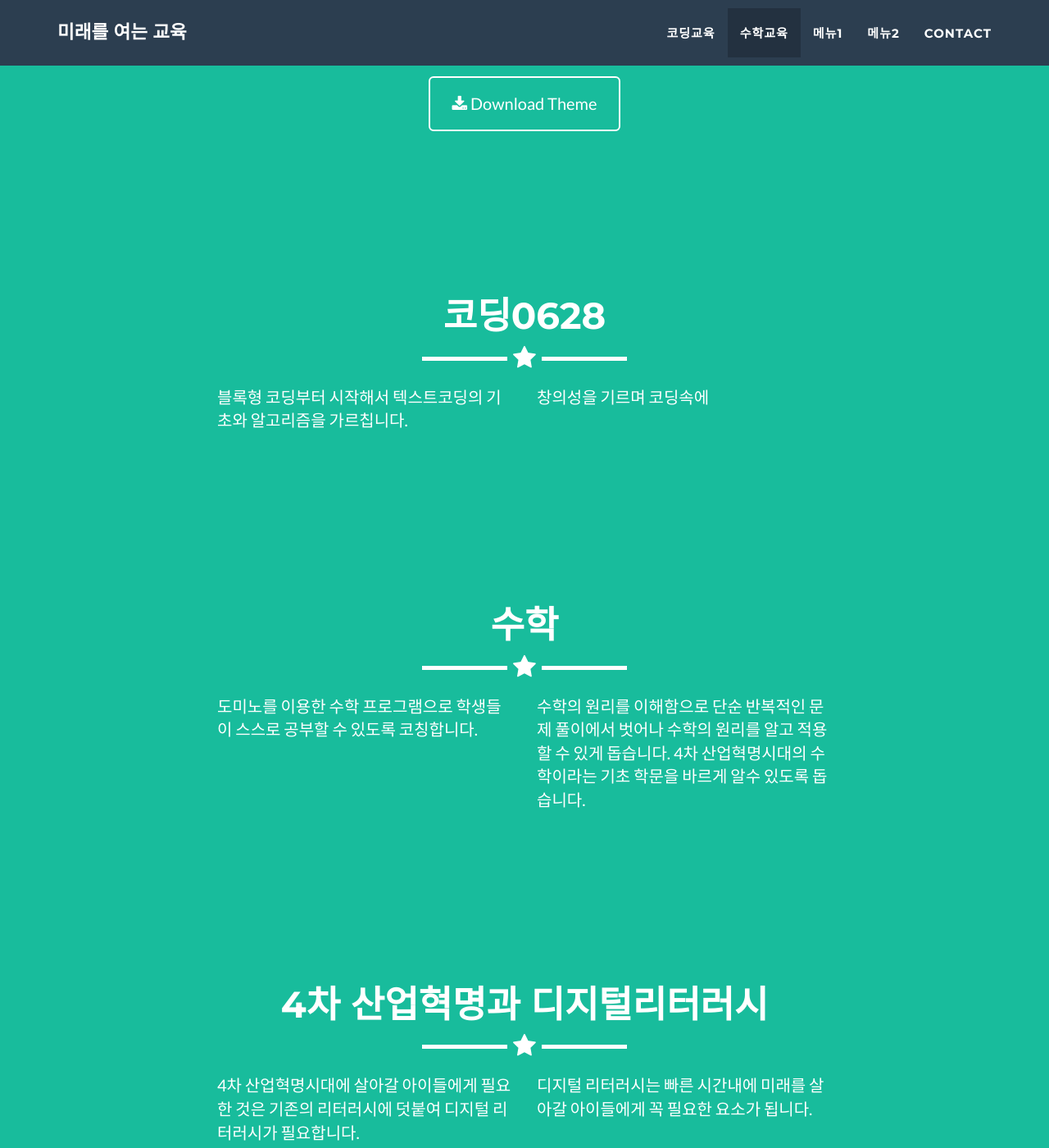
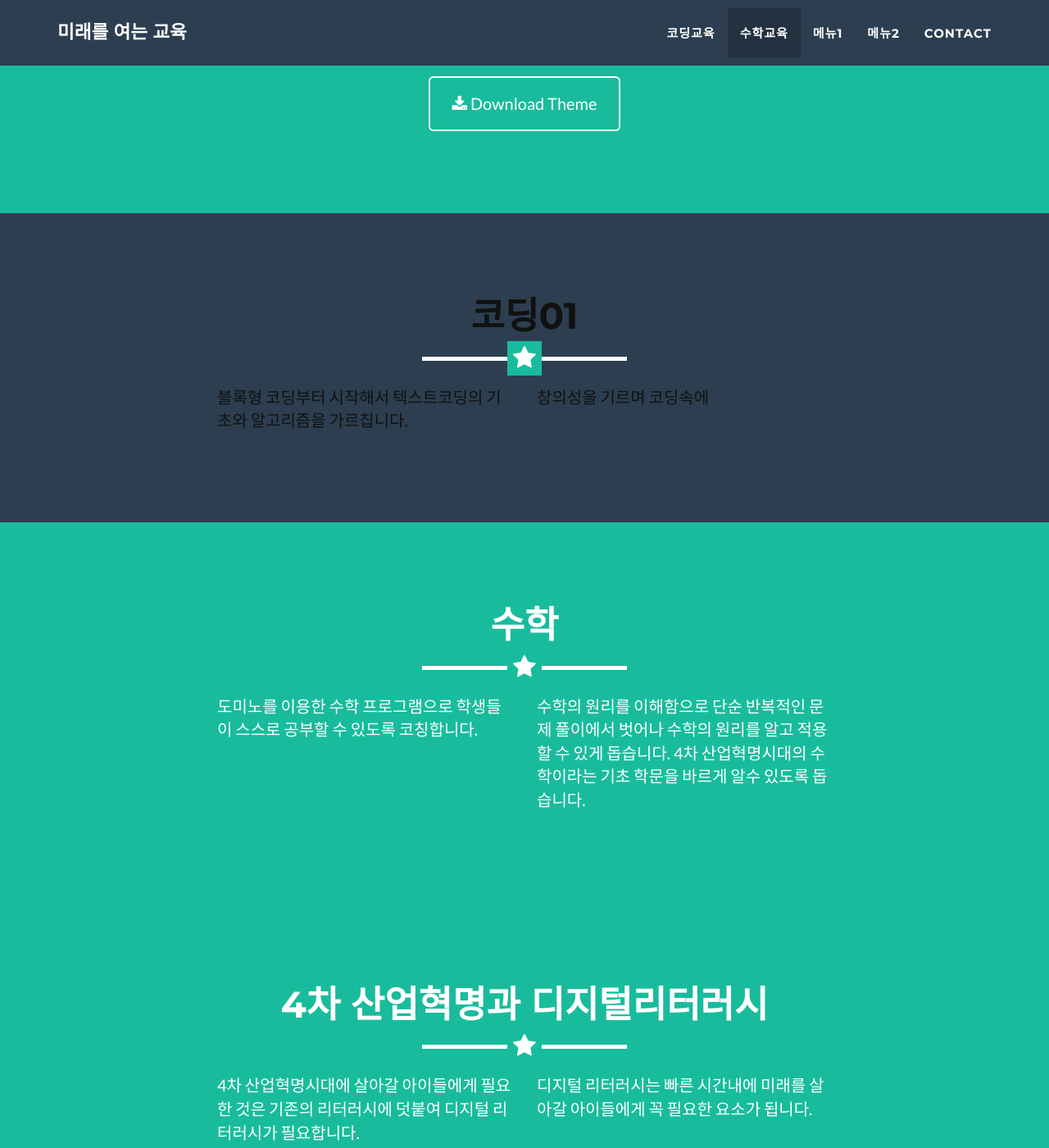
Before and after one commit to eventia/eventia.github.io, a Jekyll site: the page built from index.html, in a window 1280 px wide and 1400 px high, scrolled down 2688 px. Shown: the whole window at 82% size. Built offline with Jekyll 4.4.1, drawn with Linux system fonts in a browser that asks for light colours.

Commit message:
HomePage 2019-02-08-[18:48]

```diff
--- a/_includes/menupage1.html
+++ b/_includes/menupage1.html
@@ -1,9 +1,9 @@
 <!-- Page1 Section -->
-    <section class="success" id="menupage1">
+    <section class="menupage" id="menupage1">
         <div class="container">
             <div class="row">
                 <div class="col-lg-12 text-center">
-                    <h2>코딩0628</h2>
+                    <h2>코딩01</h2>
                     <hr class="star-light">
                 </div>
             </div>
```
Also changed, not shown: _includes/css/main.css (+9 -4 lines).
